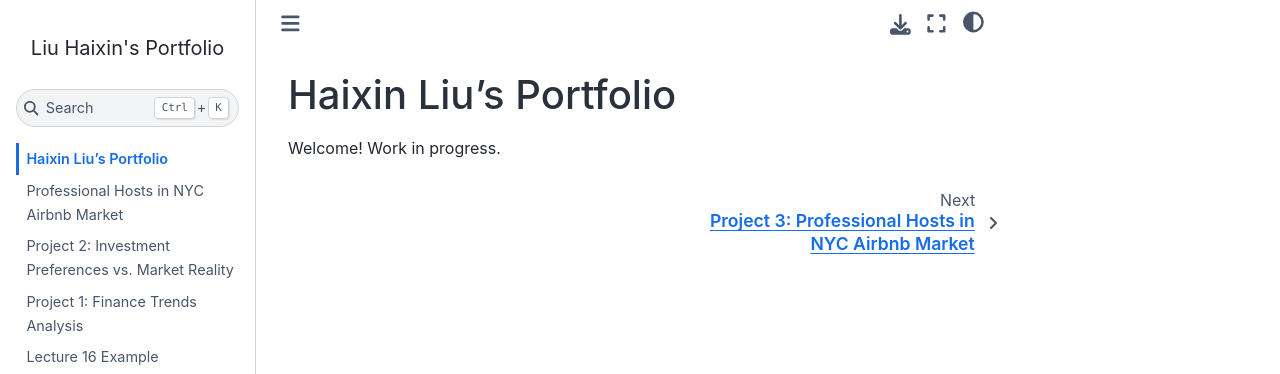
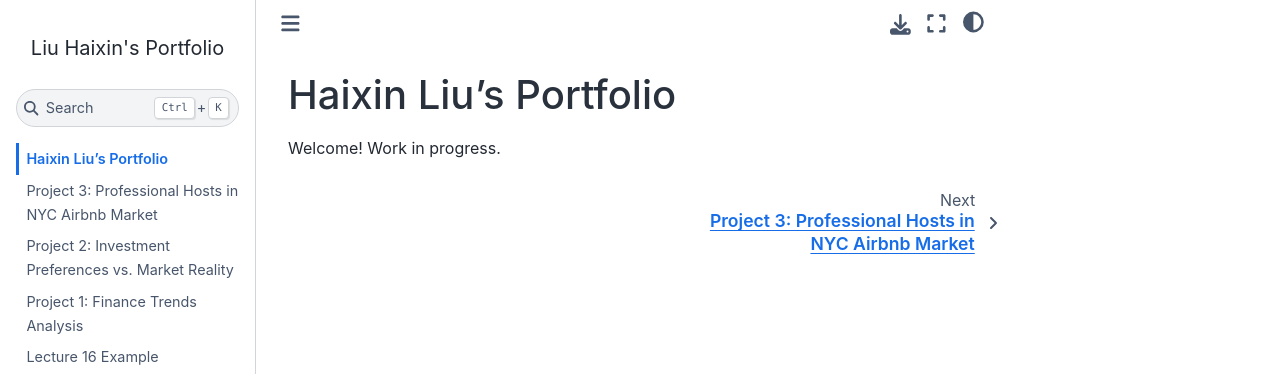
Before and after one commit to hl3968-hue/hl3968-hue.github.io, a Jupyter Book: the page built from index.md, in a window 1280 px wide. Shown: the top 374 px of the page. Built offline with Jupyter Book 1.0.4 settings and Sphinx 7.4.7 and the Sphinx Book theme 1.1.4, drawn with Linux system fonts in a browser that asks for light colours; comment, search, counter and statistics services are not loaded.

Commit message:
change the format

```diff
--- a/_toc.yml
+++ b/_toc.yml
@@ -2,7 +2,7 @@ format: jb-book
 root: index
 chapters:
   - file: Project_3
-    title: "Professional Hosts in NYC Airbnb Market"
+    title: "Project 3: Professional Hosts in NYC Airbnb Market"
   - file: Project_2
     title: "Project 2: Investment Preferences vs. Market Reality"
   - file: Project_1
```
